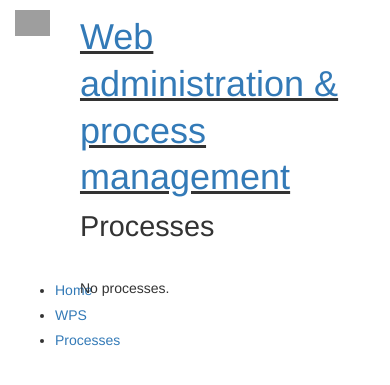
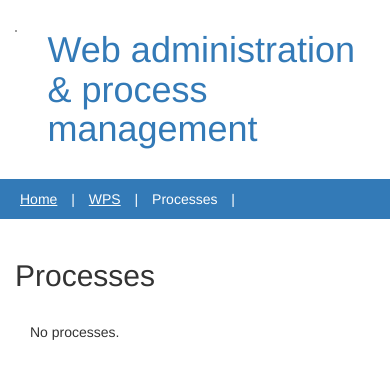
Before and after one commit to geopython/pywps, a Flask app: page /processes in a window 390 px wide. Shown: the top 385 px of the page. Run offline with Flask 2, Linux system fonts and the light colour scheme; data that the repository does not hold is empty; parts of the project's set-up code (start-up, migrations or seed data) failed here and were passed over; some libraries are stand-ins or nearby versions; grey boxes are pictures that could not be loaded.

Commit message:
Design changes of web administration

```diff
--- a/pywps/server/app/static/css/design.css
+++ b/pywps/server/app/static/css/design.css
@@ -4,6 +4,10 @@
 
 .margin-top-20 {
 	margin-top: 20px;
+}
+
+.margin-top-10 {
+	margin-top: 10px;
 }
 
 .underline {
@@ -14,16 +18,38 @@ header {
 	margin-top: 10px;
 }
 
+
 ul li {
 	line-height: 1.8;
 }
 
 #header-left img {
 	max-width: 100%;
+	padding-top: 20px;
 }
 
 h1 {
 	padding-top: 0px;
-	margin-top: 4px;
-	line-height: 1.3;
 }
+
+
+header h1 a {
+	text-decoration: none;
+}
+
+#menu {
+	background-color: #337ab7;
+	color : #ffffff;
+	padding: 10px;
+}
+
+#menu a {
+	color: #ffffff;
+	margin-right: 10px;
+	margin-left: 10px;
+	text-decoration: underline;
+}
+
+#menu a.active, #menu a:hover {
+	text-decoration: none;
+}
--- /dev/null
+++ b/pywps/server/app/static/js/scripts.js
@@ -0,0 +1,27 @@
+function pywps_pause_process(uuid) {
+	$.ajax({
+	  url: "/processes/pokus",
+	  method: "GET"
+	}).done(function() {
+	  alert("done " + uuid);
+	});
+}
+
+
+function pywps_stop_process(uuid) {
+	$.ajax({
+	  url: "/processes/pokus",
+	  method: "POST"
+	}).done(function() {
+	  alert("done " + uuid);
+	});
+}
+
+function pywps_resume_process(uuid) {
+	$.ajax({
+	  url: "/processes/pokus",
+	  method: "PUT"
+	}).done(function() {
+	  alert("done " + uuid);
+	});
+}
--- a/pywps/server/app/templates/base.html
+++ b/pywps/server/app/templates/base.html
@@ -6,39 +6,43 @@
         <meta name="robots" content="index,follow">
         <meta name="viewport" content="width=device-width, initial-scale=1">
 
-        <title>{% block HeadTitle %}{% endblock %} - PyWPS web administration</title>
+        <title>{% block head_title %}{% endblock %} - PyWPS Web administration &amp; process management</title>
 
         <script type=text/javascript src="{{ url_for('static', filename='js/jquery-3.0.0.min.js') }}"></script>
 
         <link rel="stylesheet" href="{{ url_for('static', filename='bootstrap-3.3.6/css/bootstrap.min.css')}}">
         <link rel="stylesheet" href="{{ url_for('static', filename='css/design.css')}}"/>
+
+        {% block extra_scripts %}{% endblock %}
     </head>
     <body>
     	<div class="container-fluid">
     		<header class="row">
-    			<div class="col-xs-2" id="header-left">
+    			<div class="col-xs-1" id="header-left">
                     <a href="/" title="">
                         <img src="{{ url_for('static', filename='img/pywps_logo.png')}}">
                     </a>
                 </div>
-    			<h1 class="col-xs-10">
-    				<span class="underline"><a href="/" title="">Web administration &amp; process management</a></span>
-    				<br>
-    				<span class="font-size-80">{% block H1Title %}{% endblock %}</span>
+    			<h1 class="col-xs-11">
+    				<a href="/" title="">Web administration &amp; process management</a>
     			</h1>
     		</header>
     		<div class="row margin-top-20">
-    			<div class="col-xs-2">
-    				<ul>
-    					<li><a href="/">Home</a></li>
-    					<li><a href="/wps">WPS</a></li>
-    					<li><a href="/processes">Processes</a></li>
-    				</ul>
-    			</div>
-    			<div class="col-xs-10">
-    				{% block Content %}{% endblock %}
+    			<div class="col-xs-12" id="menu">
+    				<a href="/" title="Home" {% if active_page == 'home' %}class="active"{% endif %}>Home</a> |
+    				<a href="/wps" title="WPS">WPS</a> |
+    				<a href="/processes" title="Processes" {% if active_page == 'processes' %}class="active"{% endif %}>Processes</a> |
     			</div>
     		</div>
+            <div class="row margin-top-20">
+                <div class="col-xs-12">
+                    <h2>{% block h2_title %}{% endblock %}</h2>
+
+                    <div class="col-xs-12 margin-top-20">
+                        {% block content %}{% endblock %}
+                    </div>
+                </div>
+            </div>
     	</div>
     </body>
 </html>
--- a/pywps/server/app/views.py
+++ b/pywps/server/app/views.py
@@ -31,7 +31,7 @@ def _get_process_by_uuid(uuid):
 
 @application.route('/', methods=['GET'])
 def pywps_index():
-	return flask.render_template('index.html')
+	return flask.render_template('index.html', active_page='home')
 
 @application.route('/wps', methods=['POST', 'GET'])
 def pywps_wps():
@@ -135,7 +135,7 @@ def pywps_process_resume(uuid):
 def wps_processes():
 	processes = models.Request.query.all()
 
-	return flask.render_template('processes.html', processes=processes)
+	return flask.render_template('processes.html', active_page='processes', processes=processes)
 
 @application.route('/create-db')
 def create_db():
```
Also changed, not shown: pywps/server/app/templates/index.html (+5 -3 lines), pywps/server/app/templates/processes.html (+6 -41 lines).
